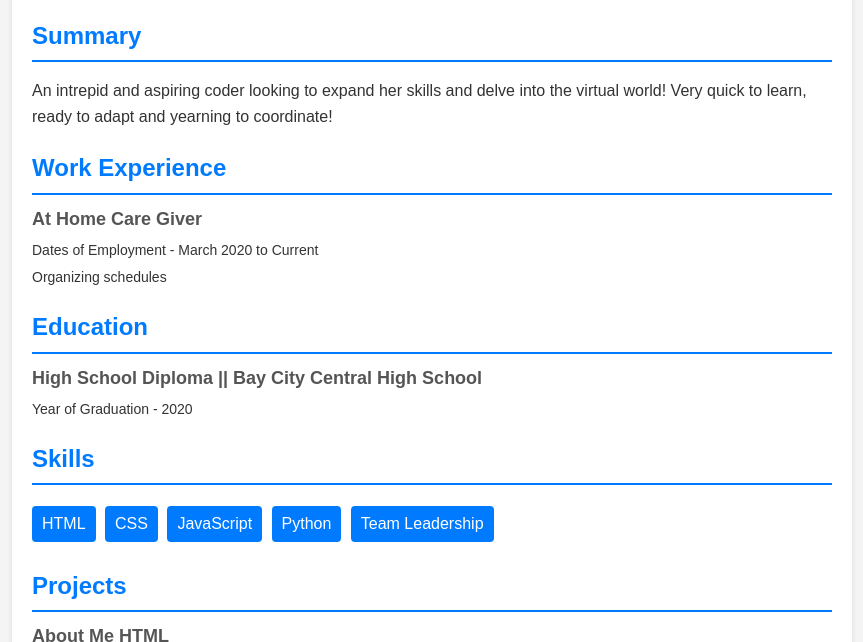
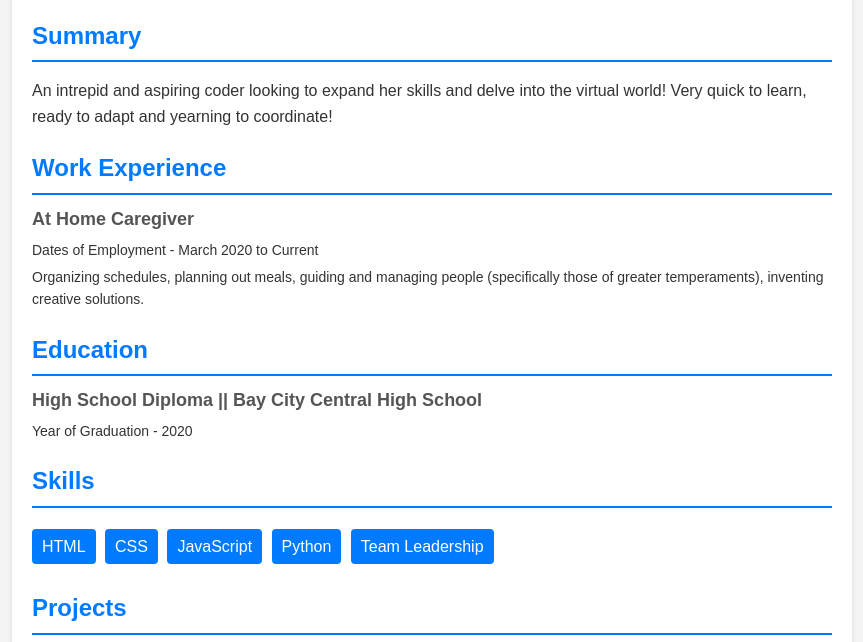
Before and after one commit to knighmor/knighmor.github.io, a plain HTML site: page index.html in a window 1280 px wide. Shown: the part 124-766 px from the top of the page, without its empty margins (208-1071 px from the left). Drawn offline with Linux system fonts and the light colour scheme.

Commit message:
second draft already whoops

```diff
--- a/index.html
+++ b/index.html
@@ -97,10 +97,10 @@
             <section class="section">
                 <h2>Work Experience</h2>
                 <div class="item">
-                    <h3>At Home Care Giver</h3>
+                    <h3>At Home Caregiver</h3>
                     <p>Dates of Employment - March 2020 to Current</p>
                     <p>
-                        Organizing schedules
+                        Organizing schedules, planning out meals, guiding and managing people (specifically those of greater temperaments), inventing creative solutions.
                     </p>
                 </div>
             </section>
```
